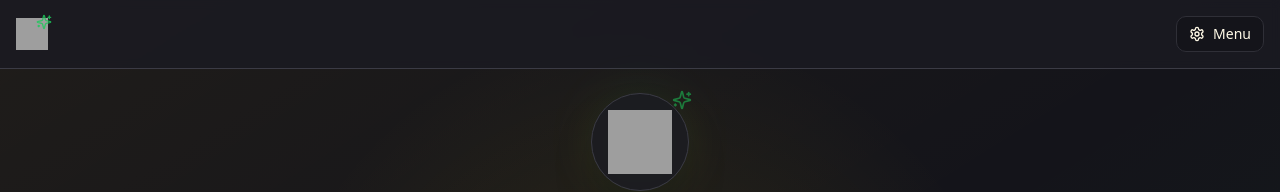
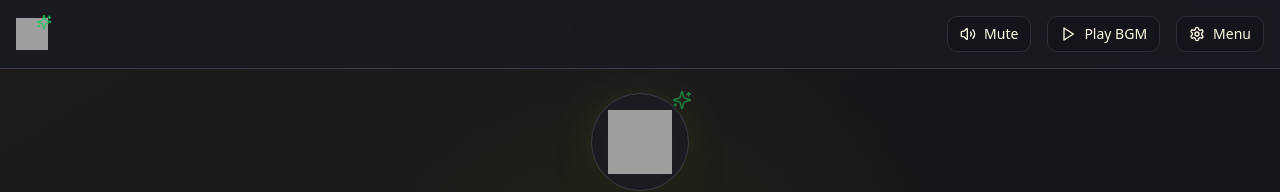
Before and after one commit to marceljogido/spinwheel, a React (Vite) app: page / in a window 1280 px wide. Both pictures are taken after a click on the button "Start Spinning! 🎯". Shown: the top 192 px of the page. Built offline with nearby package versions, Linux system fonts and the light colour scheme; grey boxes are pictures that could not be loaded.

Commit message:
Add: Global BGM that persists across all pages

```diff
--- a/src/App.tsx
+++ b/src/App.tsx
@@ -3,6 +3,7 @@ import { Toaster as Sonner } from "@/components/ui/sonner";
 import { TooltipProvider } from "@/components/ui/tooltip";
 import { QueryClient, QueryClientProvider } from "@tanstack/react-query";
 import { BrowserRouter, Routes, Route } from "react-router-dom";
+import { AudioProvider } from "./contexts/AudioContext";
 import Index from "./pages/Index";
 import NotFound from "./pages/NotFound";
 
@@ -10,6 +11,7 @@ const queryClient = new QueryClient();
 
 const App = () => (
   <QueryClientProvider client={queryClient}>
+    <AudioProvider>
       <TooltipProvider>
         <Toaster />
         <Sonner />
@@ -21,6 +23,7 @@ const App = () => (
           </Routes>
         </BrowserRouter>
       </TooltipProvider>
+    </AudioProvider>
   </QueryClientProvider>
 );
 
--- a/src/components/AudioManager.tsx
+++ b/src/components/AudioManager.tsx
@@ -4,6 +4,7 @@ import { Slider } from '@/components/ui/slider';
 import { Switch } from '@/components/ui/switch';
 import { Label } from '@/components/ui/label';
 import { Card } from '@/components/ui/card';
+import { useAudio } from '@/contexts/AudioContext';
 import {
   Volume2,
   VolumeX,
@@ -20,16 +21,12 @@ interface AudioManagerProps {
 }
 
 export const AudioManager = ({ onSpinStart, onWin }: AudioManagerProps) => {
-  const [isMuted, setIsMuted] = useState(false);
   const [masterVolume, setMasterVolume] = useState(0.7);
-  const [bgmVolume, setBgmVolume] = useState(0.5);
-  const [isBgmPlaying, setIsBgmPlaying] = useState(false);
-  const [showSettings, setShowSettings] = useState(false);
+  const { isBgmPlaying, isMuted, bgmVolume, toggleBGM, toggleMute, setBgmVolume } = useAudio();
 
   // Audio refs
   const spinAudioRef = useRef<HTMLAudioElement | null>(null);
   const winAudioRef = useRef<HTMLAudioElement | null>(null);
-  const bgmAudioRef = useRef<HTMLAudioElement | null>(null);
 
   // Initialize audio elements
   useEffect(() => {
@@ -110,40 +107,6 @@ export const AudioManager = ({ onSpinStart, onWin }: AudioManagerProps) => {
     onWin?.();
   };
 
-  // Toggle BGM
-  const toggleBGM = () => {
-    if (isBgmPlaying) {
-      if (bgmAudioRef.current) {
-        bgmAudioRef.current.pause();
-      }
-      setIsBgmPlaying(false);
-    } else {
-      try {
-        const audio = new Audio('/sounds/bgm.mp3');
-        audio.volume = bgmVolume;
-        audio.loop = true;
-        audio.play().catch(console.error);
-        bgmAudioRef.current = audio;
-        setIsBgmPlaying(true);
-      } catch (error) {
-        console.warn('BGM error:', error);
-      }
-    }
-  };
-
-  // Toggle mute
-  const toggleMute = () => {
-    setIsMuted(!isMuted);
-    if (isBgmPlaying && bgmAudioRef.current) {
-      if (!isMuted) {
-        bgmAudioRef.current.pause();
-        setIsBgmPlaying(false);
-      } else {
-        bgmAudioRef.current.play().catch(console.error);
-        setIsBgmPlaying(true);
-      }
-    }
-  };
 
   return (
     <div className="space-y-6">
@@ -227,7 +190,7 @@ export const AudioManager = ({ onSpinStart, onWin }: AudioManagerProps) => {
           </div>
           <Switch
             checked={!isMuted}
-            onCheckedChange={setIsMuted}
+            onCheckedChange={toggleMute}
           />
         </div>
 
--- /dev/null
+++ b/src/contexts/AudioContext.tsx
@@ -0,0 +1,104 @@
+import { createContext, useContext, useState, useRef, useEffect, ReactNode } from 'react';
+
+interface AudioContextType {
+  isBgmPlaying: boolean;
+  isMuted: boolean;
+  bgmVolume: number;
+  toggleBGM: () => void;
+  toggleMute: () => void;
+  setBgmVolume: (volume: number) => void;
+}
+
+const AudioContext = createContext<AudioContextType | undefined>(undefined);
+
+export const useAudio = () => {
+  const context = useContext(AudioContext);
+  if (!context) {
+    throw new Error('useAudio must be used within an AudioProvider');
+  }
+  return context;
+};
+
+interface AudioProviderProps {
+  children: ReactNode;
+}
+
+export const AudioProvider = ({ children }: AudioProviderProps) => {
+  const [isBgmPlaying, setIsBgmPlaying] = useState(false);
+  const [isMuted, setIsMuted] = useState(false);
+  const [bgmVolume, setBgmVolume] = useState(0.3);
+  const bgmAudioRef = useRef<HTMLAudioElement | null>(null);
+
+  // Initialize BGM audio
+  useEffect(() => {
+    try {
+      bgmAudioRef.current = new Audio('/sounds/bgm.mp3');
+      bgmAudioRef.current.volume = bgmVolume;
+      bgmAudioRef.current.loop = true;
+      bgmAudioRef.current.preload = 'none';
+    } catch (error) {
+      console.warn('BGM initialization failed:', error);
+    }
+
+    return () => {
+      if (bgmAudioRef.current) {
+        bgmAudioRef.current.pause();
+      }
+    };
+  }, []);
+
+  // Update volume when it changes
+  useEffect(() => {
+    if (bgmAudioRef.current) {
+      bgmAudioRef.current.volume = isMuted ? 0 : bgmVolume;
+    }
+  }, [bgmVolume, isMuted]);
+
+  const toggleBGM = () => {
+    if (isBgmPlaying) {
+      if (bgmAudioRef.current) {
+        bgmAudioRef.current.pause();
+      }
+      setIsBgmPlaying(false);
+    } else {
+      try {
+        if (bgmAudioRef.current) {
+          bgmAudioRef.current.volume = isMuted ? 0 : bgmVolume;
+          bgmAudioRef.current.play().catch(console.error);
+          setIsBgmPlaying(true);
+        }
+      } catch (error) {
+        console.warn('BGM play error:', error);
+      }
+    }
+  };
+
+  const toggleMute = () => {
+    setIsMuted(!isMuted);
+    if (bgmAudioRef.current) {
+      bgmAudioRef.current.volume = isMuted ? bgmVolume : 0;
+    }
+  };
+
+  const handleSetBgmVolume = (volume: number) => {
+    setBgmVolume(volume);
+    if (bgmAudioRef.current) {
+      bgmAudioRef.current.volume = isMuted ? 0 : volume;
+    }
+  };
+
+  return (
+    <AudioContext.Provider
+      value={{
+        isBgmPlaying,
+        isMuted,
+        bgmVolume,
+        toggleBGM,
+        toggleMute,
+        setBgmVolume: handleSetBgmVolume,
+      }}
+    >
+      {children}
+    </AudioContext.Provider>
+  );
+};
--- a/src/pages/Index.tsx
+++ b/src/pages/Index.tsx
@@ -3,7 +3,8 @@ import { SpinWheel } from '@/components/SpinWheel';
 import { AdminPanel } from '@/components/AdminPanel';
 import { Button } from '@/components/ui/button';
 import { Badge } from '@/components/ui/badge';
-import { Settings, Users, Crown, Sparkles, Gamepad2, Shield } from 'lucide-react';
+import { useAudio } from '@/contexts/AudioContext';
+import { Settings, Users, Crown, Sparkles, Gamepad2, Shield, Volume2, VolumeX, Music, Play, Pause } from 'lucide-react';
 
 interface Prize {
   id: string;
@@ -49,6 +50,7 @@ const Index = () => {
   const [viewMode, setViewMode] = useState<ViewMode>('menu');
   const [totalSpins, setTotalSpins] = useState(0);
   const [wheelConfig, setWheelConfig] = useState<WheelConfig>(defaultWheelConfig);
+  const { isBgmPlaying, isMuted, toggleBGM, toggleMute } = useAudio();
 
 
   const [prizes, setPrizes] = useState<Prize[]>([
@@ -276,6 +278,29 @@ const Index = () => {
             </div>
 
             <div className="flex items-center gap-1 sm:gap-2 md:gap-4">
+              {/* Audio Controls */}
+              <Button
+                variant="outline"
+                onClick={toggleMute}
+                className="flex items-center gap-1 sm:gap-2 text-xs sm:text-sm"
+                size="sm"
+                title={isMuted ? "Unmute" : "Mute"}
+              >
+                {isMuted ? <VolumeX className="w-3 h-3 sm:w-4 sm:h-4" /> : <Volume2 className="w-3 h-3 sm:w-4 sm:h-4" />}
+                <span className="hidden sm:inline">{isMuted ? "Unmute" : "Mute"}</span>
+              </Button>
+
+              <Button
+                variant="outline"
+                onClick={toggleBGM}
+                className="flex items-center gap-1 sm:gap-2 text-xs sm:text-sm"
+                size="sm"
+                title={isBgmPlaying ? "Stop BGM" : "Play BGM"}
+              >
+                {isBgmPlaying ? <Pause className="w-3 h-3 sm:w-4 sm:h-4" /> : <Play className="w-3 h-3 sm:w-4 sm:h-4" />}
+                <span className="hidden sm:inline">{isBgmPlaying ? "Stop BGM" : "Play BGM"}</span>
+              </Button>
+
               <Button
                 variant="outline"
                 onClick={() => navigateTo('menu')}
```
Lines whose indentation alone changed are shown as unchanged.
